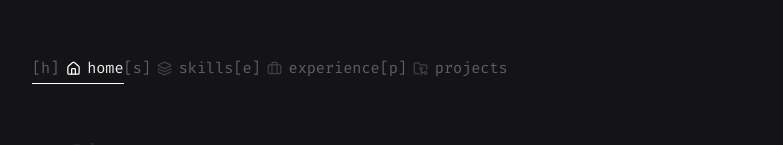
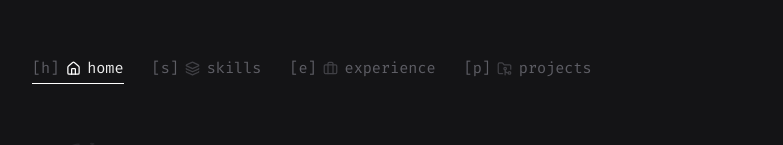
Before and after one commit to th0truth/th0truth.github.io, a Svelte app: page / in a window 1280 px wide. Shown: the top 145 px of the page, without its empty margins (248-1031 px from the left). Built offline with nearby package versions, Linux system fonts and the light colour scheme.

Commit message:
style: add horizontal spacing gap to desktop navigation items

```diff
--- a/src/App.svelte
+++ b/src/App.svelte
@@ -956,12 +956,17 @@
     display: flex;
     justify-content: flex-start;
     align-items: center;
-    flex-wrap: wrap;
-    gap: 1.5rem;
     margin-bottom: 3.5rem;
     font-family: var(--font-mono);
     font-size: 0.95rem;
     width: 100%;
+  }
+
+  .nav-desktop {
+    display: flex;
+    align-items: center;
+    gap: 1.75rem;
+    flex-wrap: wrap;
   }
 
   .nav-item {
```
Also changed, not shown: 4 other files (tests, documents, lock files or other folders).
